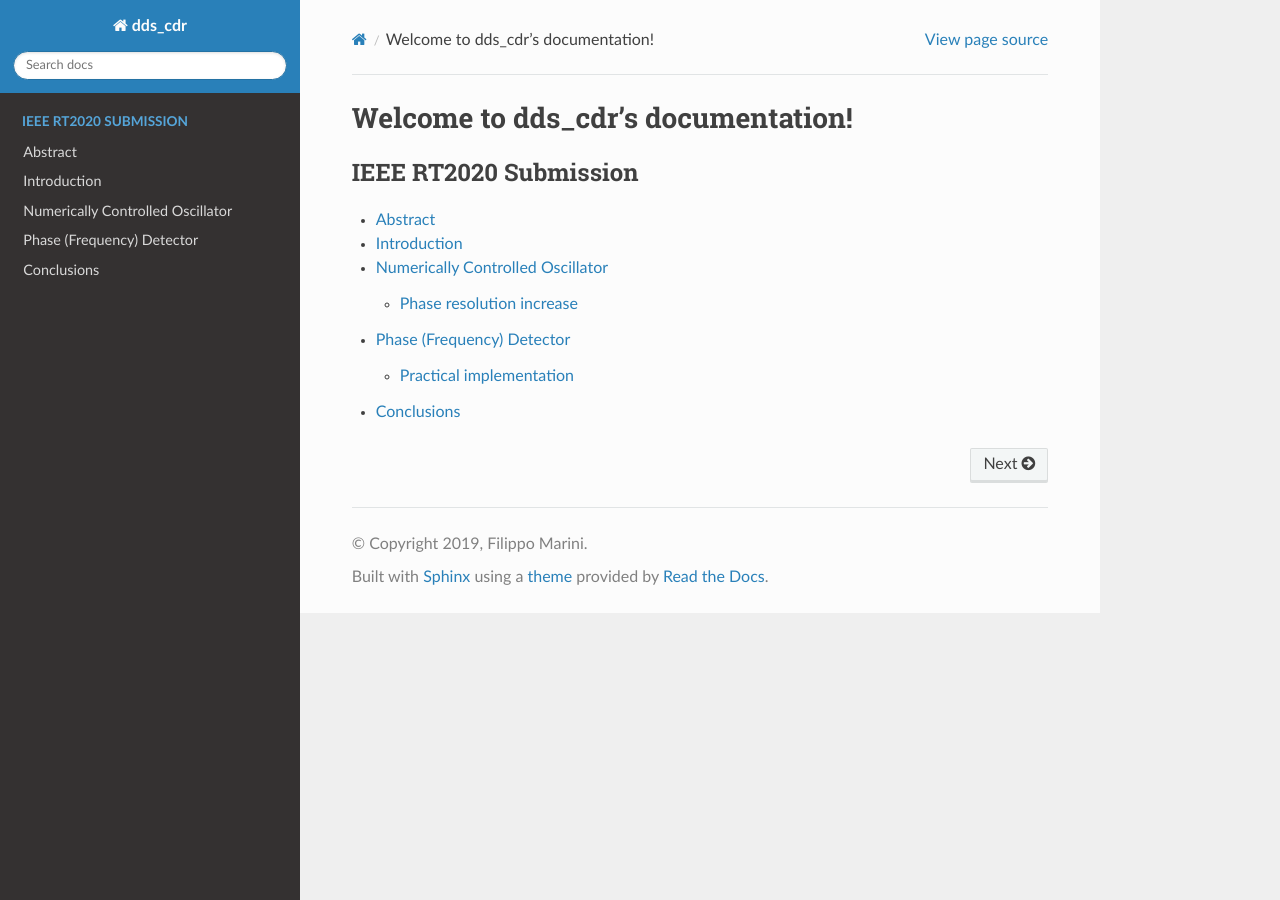
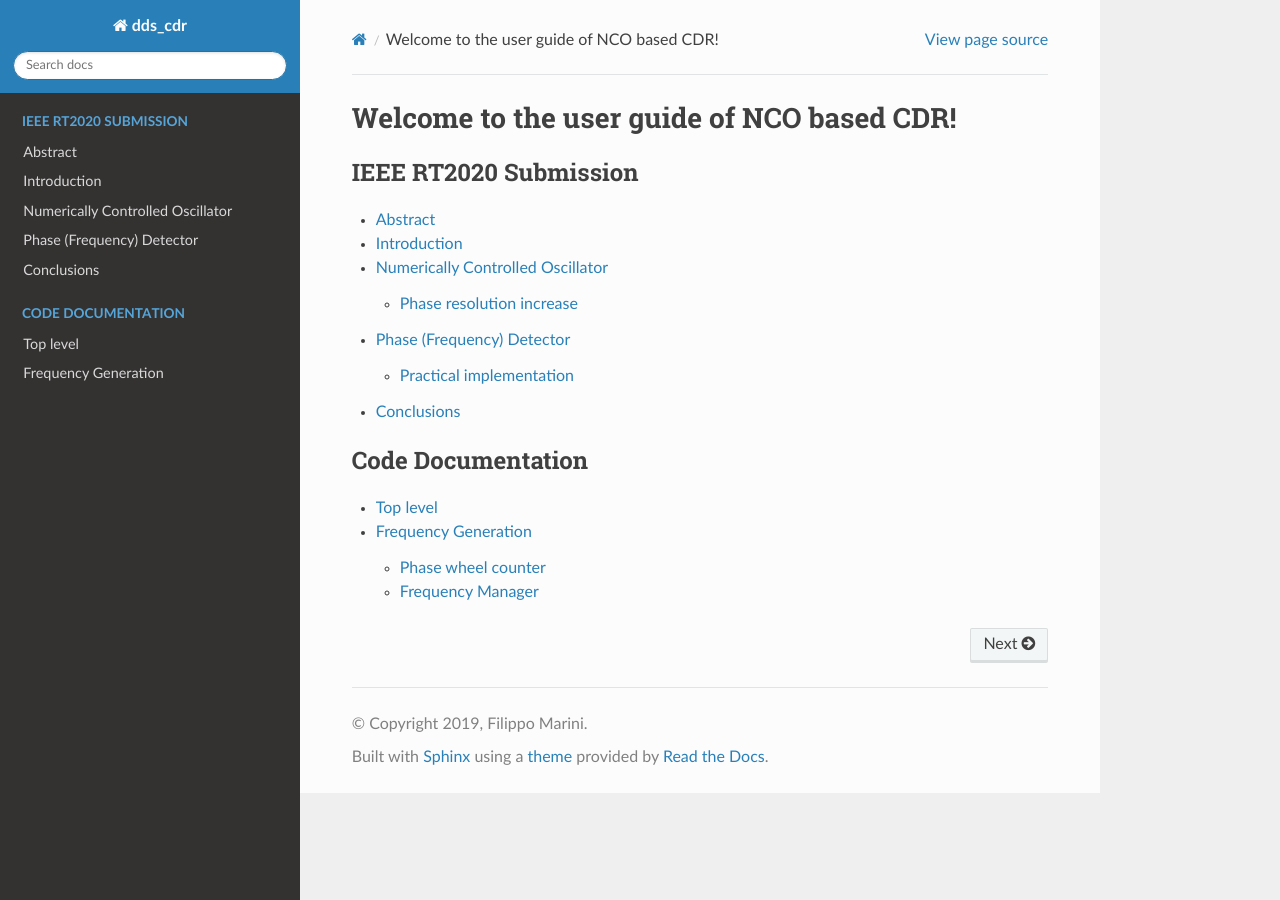
Before and after one commit to FilMarini/FPGA_CDR_core, a Sphinx documentation site: the page built from docs/source/index.rst, in a window 1280 px wide. Built offline with Sphinx 7.4.7 and the Read the Docs theme 2.0.0, drawn with Linux system fonts in a browser that asks for light colours; some of the changed lines change nothing that is shown.

Commit message:
added frequency generation code explanation

```diff
--- /dev/null
+++ b/docs/source/code_doc/frequency_generation.rst
@@ -0,0 +1,62 @@
+********************
+Frequency Generation
+********************
+
+Phase wheel counter
+###################
+
+Instance: *i_phase_wheel_counter_1*, file: *phase_wheel_counter.vhd*
+
+.. _phase_wheel_ink:
+.. figure:: phase_wheel_counter/phase_wheel_counter_ink.png
+   :width: 80%
+   :align: center
+
+   Block diagram for the phase_wheel_counter component
+
+The code is actually pretty simple. The phase wheel (:numref:`phase_wheel_example`) is actually a counter (*s_phase_wheel_counter*) which gets incremented by a fixed quantity, the jump size (*u_M*).
+
+.. _phase_wheel_example:
+.. figure:: phase_wheel_counter/phase_wheel.png
+   :width: 50%
+   :align: center
+
+   The phase wheel. The equation on the left shows how to retrieve the out frequency starting from :math:`M`, the jump size, :math:`f_C`, the system clock and :math:`N`, the number of bits used by the vector *s_phase_wheel_counter* (total - bit chosen for the clock)
+
+| To improve the phase resolution, 8 phase wheels counters are generated and each one presents an offset of (jump size)/8 (refer to paper at chapter *The Serdes Technique*), so that, for example, if the jump size is 16, the offset would be 2, and if counter_1 is at 32, counter_2 would equal 34, counter_3 equals 36, counter_4 equals 38 and so on up to counter_8 with the value of 46.
+| The next clock clycle counter_1 will be at 48 and the others will still follow the same offset rule
+
+The "LUT" (which is not really a LUT) which generates the clock signal from the counter is represented by the last line. Essentially you just take one bit of the counter, and these will oscillate between 0 and 1 with 50% duty cycle. :numref:`serdes_tec` of the paper shows you an example of why 8 different clocks (2 in the figure) increase the phase resolution. For visual reason the wave in the paper is a sine wave, but the principle is the same with a digital wave.
+
+.. _serdes_tec:
+.. figure:: phase_wheel_counter/nco_vertical.jpg
+   :width: 50%
+   :align: center
+
+   example of phase resolution improvement by serialing different phase-wheel
+
+In this module a grain and fine clock frequency selection is allowed. The grain selection is carried out during the extraction of the clock from the counter. The LSB oscillate faster than the MSB. The fine selection is performed by the jump_size (*M_i* port) which is what is used to match the NCO clock frequency with the data rate.
+
+Frequency Manager
+#################
+
+Instance: *i_frequency_manager_1*, file: *frequency_manager.vhd*
+
+This module takes the frequency change requests in input and change the NCO jump size accordingly.
+
+.. _freq_manager_ink:
+.. figure:: frequency_manager/frequency_manager_ink.png
+   :width: 80%
+   :align: center
+
+   Block diagram for the frequency_manager component
+
+To take into account the clock domain crossing of the change frequency requests (source is the cdr clock while the destination is the system clock), to the enable and increase freuqency signals (which are the signals actually used to know whether to increase or decrease the NCO frequency), a third signal has been added, the control.
+As can be seen by :numref:`cdc`, a single requests lasts for a few clock cycles, to make sure they (especially the control signal) stay up for more than two destion clock periods.
+
+.. _cdc:
+.. figure:: frequency_manager/wavedrom.png
+   :width: 50%
+   :align: center
+
+   Frequency chage requests timing diagram.
--- /dev/null
+++ b/docs/source/code_doc/top_level.rst
@@ -0,0 +1,36 @@
+*********
+Top level
+*********
+
+The file *top_cdr_fpga.vhd* is the top level file for the CDR project.
+
+For an easier code comprehension it is recommended to have the CDR paper on the side.
+
+The generic and ports used by the CDR design are:
+
+* g_gen_vio: boolean, when "true" the Xilinx VIO is generated, whose ports are used to make the NCO generate a fixed clock frequency (*M_i*) and to enable the phase and frequency detector (*vio_DMTD_en*)
+* g_check_jc_clock: boolean, when "true" the recovered clock is forwarded out to the differential pin *cdrclk_jc_p/n_o*
+* g_check_pd: boolean, when "true" some internal signals are forwarded out from the FPGA in order to be checked (with an oscilloscope for istance). Used for debug purposes.
+* g_number_of_bits: positive, this defines the number of bits used by the NCO's phase wheel. The number of bits determine the NCO's output frequency resolution
+
+* sysclk_p/n_i: clk from the board crystal
+* data_to_rec_i: data from which the clock is recovered
+* cdrclk_p/n_o: NCO's generated clock which has gone through the OSERDESE2 tile and need an external loopback
+* cdrclk_p/n_i: clock is going back in from the loopback
+* cdrclk_jc_p/n_o: if enabled, this differential pins shows the recovered clock
+* ledx_o: several LED showing whether the MMCM are locked, if data is entering the FPGA and if the NCO's clock is actually present
+* shifting_o, shifting_en_o: debug ports
+
+Fig. 2 on the paper shows a block diagram for the CDR design. The corresponding istances in the top level code are:
+
+* Numerically Controlled Oscillator <=> *i_phase_wheel_counter_1*
+* Frequency Manager <=> *i_frequency_manager_1*
+* SerDes <=> *i_oserdese_manager_1*
+* Mixed-Mode Clock Manager <=> *i_jitter_cleaner_1*, *i_i_q_cloc_gen_1*
+* Phase and Frequency Detector <=> *i_pfd_1*
+* Phase and Frequency Detector Manager <=> *i_pfd_manager_1*, *i_lock_manager_1*
+* Phase Aligner <=> *i_phase_detector_unit_1*
+
+Some of these istances will have its code explained here.
+
+Other notable istances are: *i_slow_pulse_counter* which is used to show a defined LED pulse based on data rate, *PRBS_ANY_1* which is a PRBS checker, *i_prbs_counter_1* which is a counter of PRBS errors.
--- a/docs/source/index.rst
+++ b/docs/source/index.rst
@@ -1,5 +1,5 @@
-Welcome to dds_cdr's documentation!
-===================================
+Welcome to the user guide of NCO based CDR!
+===========================================
 
 .. toctree::
    :maxdepth: 2
@@ -10,3 +10,10 @@
    rt2020_abstract_paper/nco
    rt2020_abstract_paper/phase_detector
    rt2020_abstract_paper/conclusions
+
+.. toctree::
+   :maxdepth: 2
+   :caption: Code Documentation
+
+   code_doc/top_level
+   code_doc/frequency_generation
```
Also changed, not shown: docs/source/code_doc/frequency_manager/frequency_manager_ink.png (added), docs/source/code_doc/frequency_manager/frequency_manager_ink.svg (added), docs/source/code_doc/frequency_manager/wavedrom.png (added), docs/source/code_doc/phase_wheel_counter/nco_vertical.jpg (added), docs/source/code_doc/phase_wheel_counter/phase_wheel.png (added), docs/source/code_doc/phase_wheel_counter/phase_wheel_counter_ink.png (added), docs/source/code_doc/phase_wheel_counter/phase_wheel_counter_ink.svg (added).
